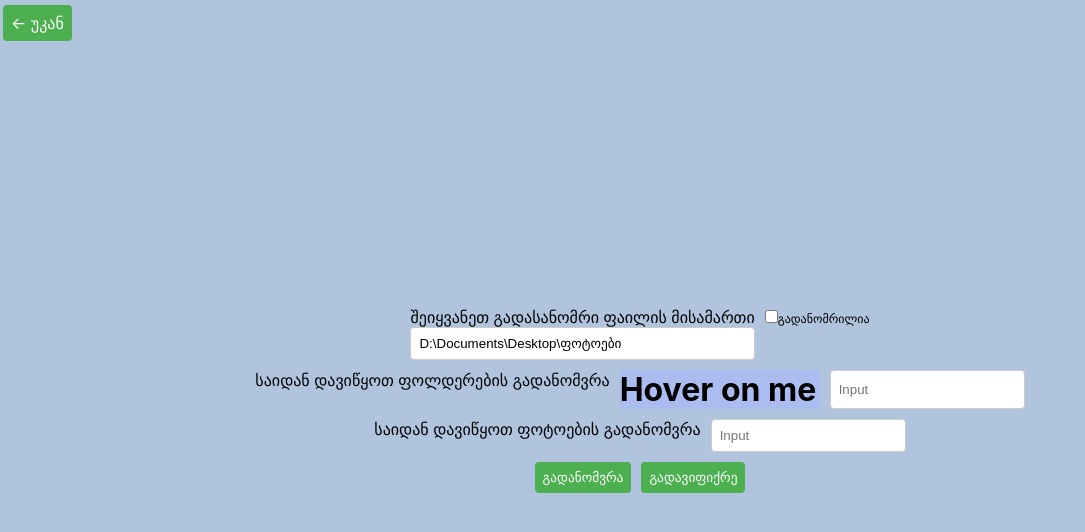
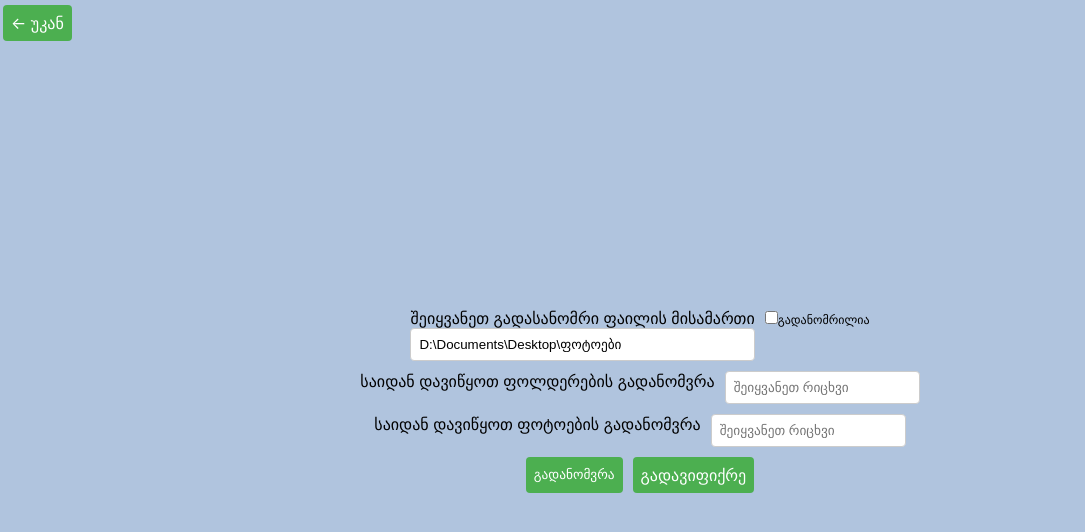
Before and after one commit to giochili/geographic-front, a React (Create React App) app: page /gadanomvra in a window 1280 px wide. Shown: the top 532 px of the page, without its empty margins (0-1085 px from the left). Built offline with nearby package versions, Linux system fonts and the light colour scheme.

Commit message:
30.1.2024

```diff
--- a/src/Styles/Qarsafari/mainIndex.css
+++ b/src/Styles/Qarsafari/mainIndex.css
@@ -60,3 +60,12 @@
 /* .link:hover {
   background-color: #2980b9; /* Set your desired hover color
 }*/
+.gadavifiqre-btn {
+  text-decoration: none;
+  padding: 8px;
+  background-color: #4caf50;
+  color: white;
+  border: none;
+  border-radius: 4px;
+  cursor: pointer;
+}
--- a/src/components/Qarsafari/eqselisWakitxva.js
+++ b/src/components/Qarsafari/eqselisWakitxva.js
@@ -1,4 +1,4 @@
-import React, { useState } from "react";
+import React, { useState, useEffect } from "react";
 import axios from "axios";
 import { Link } from "react-router-dom";
 import * as XLSX from "xlsx";
@@ -24,23 +24,39 @@ const EqselisWakitxva = () => {
     }
   };
   const [ExcelPath, setExcelPath] = useState(
-    "D:\\Projects\\qarsafrebi\\დუშეთი\\testexcel.xls"
+    "D:\\Projects\\qarsafrebi\\დუშეთი\\დიდი-დუშეთი.xlsx"
   );
   const [newExcelDestination, setNewExcelDestination] = useState(
     "D:\\Documents\\Desktop\\ფოტოები"
   );
   const [accessFilePath, setAccessFilePath] = useState("");
-  const apiUrl = "https://localhost:7055/ExcelCalculations";
+  const [options, setOptions] = useState([]);
+  const [projectNameID, setProjectNameID] = useState(0);
+  useEffect(() => {
+    const fetchData = async () => {
+      try {
+        const apiUrl = "https://localhost:7055/GetProjectNamesList";
+        const response = await axios.get(apiUrl);
+        setOptions(response.data.data);
+      } catch (error) {
+        console.error("Error fetching data:", error);
+      }
+    };
+
+    fetchData();
+  }, []);
+
   const handleSubmit = async () => {
+    const apiUrl = "https://localhost:7055/ExcelCalculations";
     const payload = {
       UnicIDStartNumber: UnicID,
       ExcelPath: ExcelPath,
       ExcelDestinationPath: newExcelDestination,
       AccessFilePath: accessFilePath,
+      ProjectNameID: projectNameID,
     };
     const response = await axios.post(apiUrl, payload);
   };
-
   return (
     <div className="Main-for-eqselisWakitxva">
       <div className="obtainer">
@@ -53,15 +69,17 @@ const EqselisWakitxva = () => {
             type="file"
             accept=".xlsx"
             onChange={(e) => excelFilePath(e)}
+            title="ამოირჩიეთ ექსელის ფაილი."
           />
         </div>
         <div className="row-excel">
           <label>შეიყვანეთ UNIC-ID საიდანაც უნდა დაიწყოს გადანომვრა</label>
           <input
-            placeholder="insert number"
+            placeholder="შეიყვანეთ რიცხვი"
             value={UnicID}
             type="number"
             onChange={(e) => setUnicID(e.target.value)}
+            title="გთხოვთ შეიყვანოთ რიცხვი თუ საიდან დაიწყოს გადანომვრა UNIQ-ID სთვის."
           />
         </div>
         <div className="row-excel">
@@ -72,8 +90,9 @@ const EqselisWakitxva = () => {
           <input
             // value={newExcelDestination}
             type="text"
-            placeholder="insert path"
+            placeholder="შეავსეთ მისამართი"
             // onChange={(e) => setNewExcelDestination(e.target.value)}
+            title="გთხოვთ შეავსოთ მისამართი რომ გადათვლილი ექსელის ფოლდერი ჩაკოპირდეს."
           />
         </div>
         <div className="row-excel">
@@ -84,11 +103,32 @@ const EqselisWakitxva = () => {
             type="file"
             accept=".mdb"
             placeholder="insert path"
+            title="ამოირჩიეთ access ფაილი."
           />
+        </div>
+        <div className="row-excel">
+          <label>ამოირჩიეთ მუნიციპალიტეტი</label>
+          <select
+            title="აირჩიეთ მუნიციპალიტეტი"
+            onChange={(e) => setProjectNameID(e.target.value)}
+          >
+            <option value={0}></option>
+            {options.map((option) => (
+              <option
+                title="აირჩიეთ მუნიციპალიტეტი "
+                key={option.id}
+                value={option.id}
+              >
+                {option.name}
+              </option>
+            ))}
+          </select>
         </div>
         <div className="row-excel-buttons">
           <button onClick={handleSubmit}> გაშვება </button>
-          <button>გადავიფიქრე</button>
+          <Link className="gadavifiqre-btn" to="/qarsafariNavigator">
+            გადავიფიქრე
+          </Link>
         </div>
       </div>
     </div>
--- a/src/components/Qarsafari/gadanomvra.js
+++ b/src/components/Qarsafari/gadanomvra.js
@@ -22,6 +22,8 @@ const Gadanomvra = ({ cardDataArray }) => {
       Gadanomrilia: gadanomrilia,
     };
     const response = await axios.post(apiUrl, payload);
+    if (response.data.Success) {
+    }
   };
   return (
     <div className="parent-container">
@@ -42,6 +44,7 @@ const Gadanomvra = ({ cardDataArray }) => {
               value={folderPath}
               // directory=""
               // webkitdirectory=""
+              title="მიუთითეთ ფოლდერის მისამართი სადაც ფოტოები/ფოლდერებია გადასანომრი"
               type="text"
             />
           </div>
@@ -63,15 +66,12 @@ const Gadanomvra = ({ cardDataArray }) => {
         {/* Second Row: Paragraph and Input */}
         <div className="row">
           <p>საიდან დავიწყოთ ფოლდერების გადანომვრა</p>
-          <h1 style={{ background: "#abbcf1", width: "200px" }}>
-            {" "}
-            Hover on me{" "}
-          </h1>
           <input
             type="number"
-            placeholder="Input"
+            placeholder="შეიყვანეთ რიცხვი"
             value={folderStartCountingNumber}
             onChange={(e) => setFolderStartCountingNumber(e.target.value)}
+            title="გთხოვთ შეიყვანოთ რიცხვი თუ საიდან დაიწყოს გადანომვრა ფოლდერების."
           />
         </div>
         {/* Third Row: Paragraph and Input */}
@@ -80,14 +80,17 @@ const Gadanomvra = ({ cardDataArray }) => {
           <input
             value={photoStartCountingNubmer}
             type="number"
-            placeholder="Input"
+            placeholder="შეიყვანეთ რიცხვი"
             onChange={(e) => setPhotoStartCountingNumber(e.target.value)}
+            title="გთხოვთ შეიყვანოთ რიცხვი თუ საიდან დაიწყოს ფოტოების გადანომვრა."
           />
         </div>
         {/* Fourth Row: Two Buttons */}
         <div className="row">
           <button onClick={handleSubmit}>გადანომვრა</button>
-          <button>გადავიფიქრე</button>
+          <Link className="gadavifiqre-btn" to={"/qarsafariNavigator"}>
+            გადავიფიქრე
+          </Link>
         </div>
       </div>
     </div>
```
